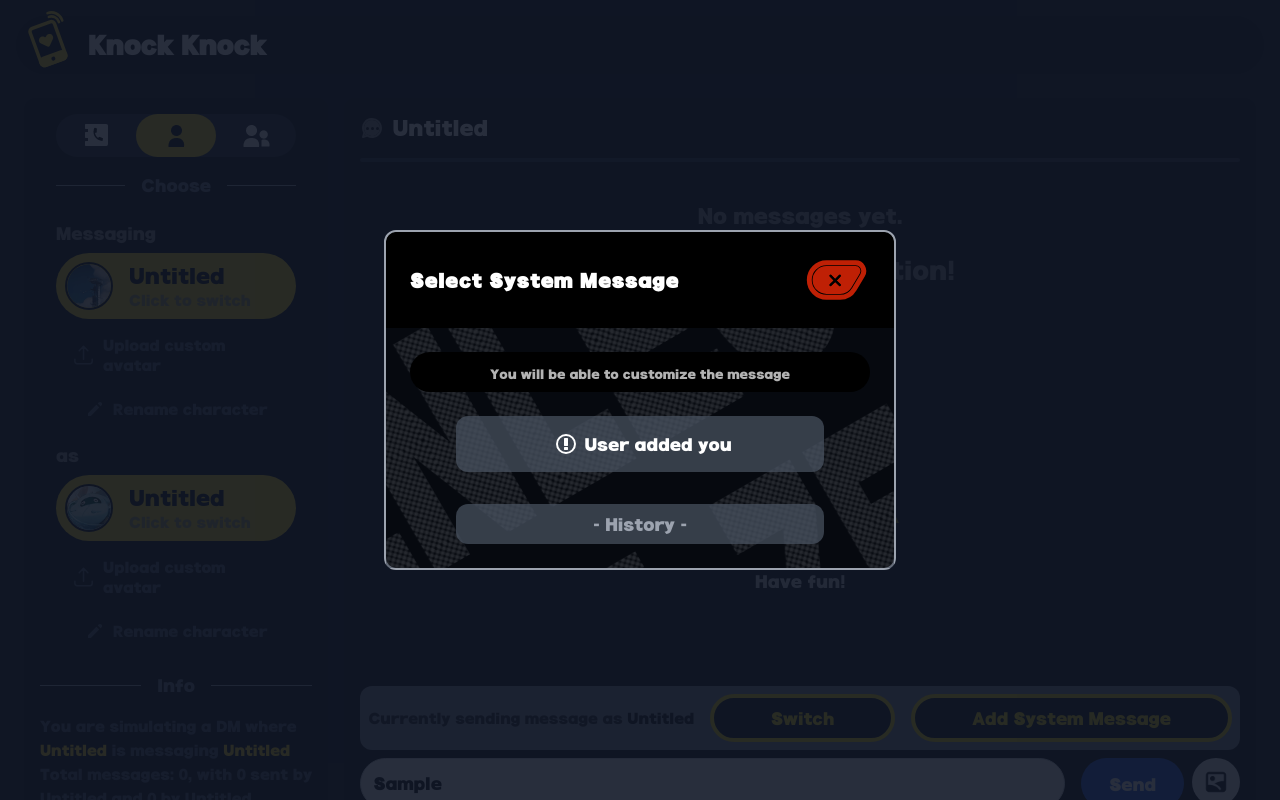
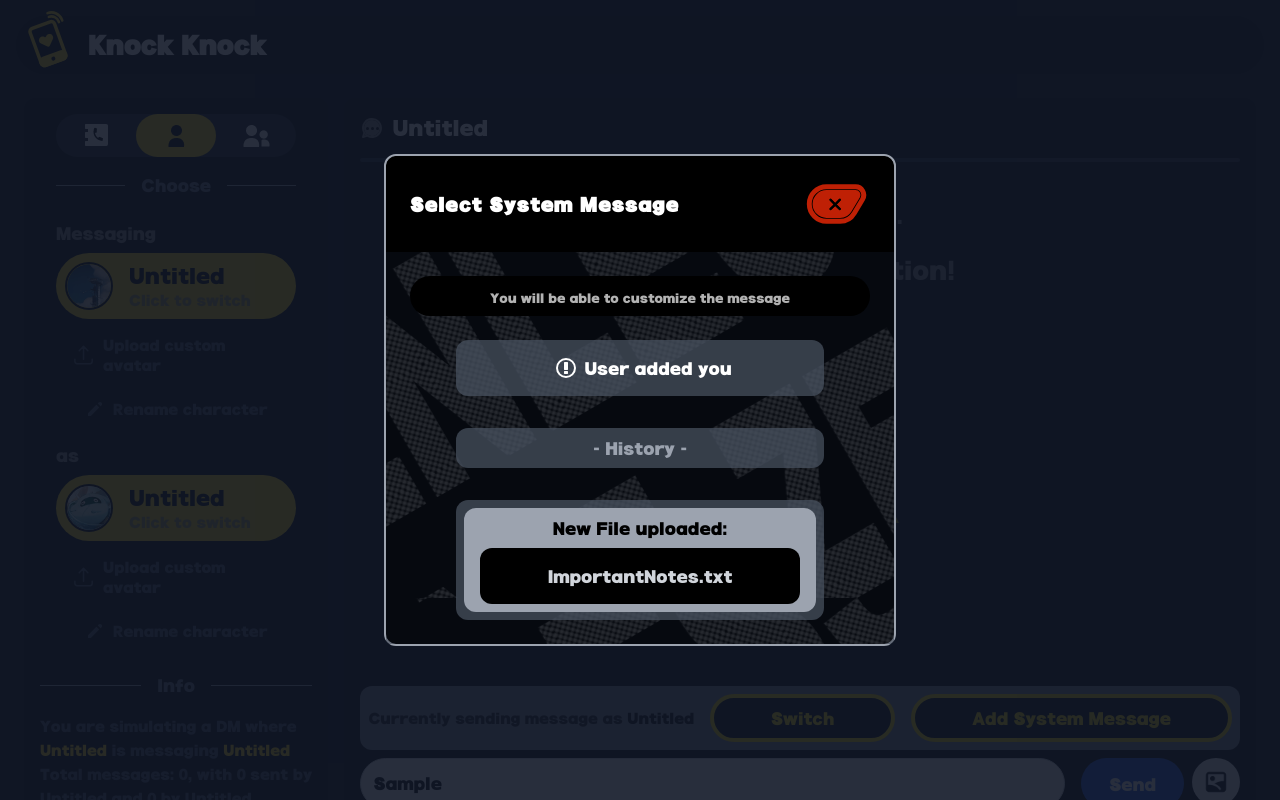
Before and after one commit to AKindWorld/ZZZ-Chat, a React (Vite) app: page / in a window 1280 px wide. Both pictures are taken after typing "Sample" into the empty fields and a click on the button "Add System Message". Shown: the top 800 px of the page. Built offline with nearby package versions, Linux system fonts and the light colour scheme.

Commit message:
Add File Upload message

```diff
--- a/src/App.jsx
+++ b/src/App.jsx
@@ -120,6 +120,15 @@ const UserAddedMessage = ({ message }) => <div className='rounded-full p-2 px-4
     </div>
   </div>;
 const UserSingleLineMessage = ({ message }) => <div className='text-gray-400'>{message}</div>;
+const UserFileUploadedMessage = ({ message }) => <div className='w-full rounded-xl p-2 px-4 text-white bg-gray-400'>
+    <span className='text-black'>
+      New File uploaded:
+    </span>
+    <br/>
+    <div className='bg-black text-gray-300 rounded-xl p-6 py-4 mt-2'>
+      {message}
+    </div>
+  </div>;
 
 const SystemMessagesModal = ({ isOpen, onClose, onSelectMessage }) => {
   const [customMessage, setCustomMessage] = useState('');
@@ -128,6 +137,7 @@ const SystemMessagesModal = ({ isOpen, onClose, onSelectMessage }) => {
   const systemMessages = [
     { component: UserAddedMessage, props: { message: `User added you` } },
     { component: UserSingleLineMessage, props: { message: '- History -' } },
+    { component: UserFileUploadedMessage, props: { message: `ImportantNotes.txt` } },
   ];
 
   const handleSelectMessage = (index) => {
@@ -278,8 +288,6 @@ const EditMessageModal = ({ isOpen, onClose, onSave, messageContent }) => {
               }}
             ></textarea>
             <button onClick={() => onSave(newContent)} className="w-[30%] min-w-16 self-center bg-[#fadc00] text-black mt-8 -mb-8 p-2 px-4 rounded-full border-2 border-[#fadc00]/40">Save</button>
-          </div>
-          <div className="mt-4 flex justify-end space-x-2">
           </div>
         </div>
       </div>
```
